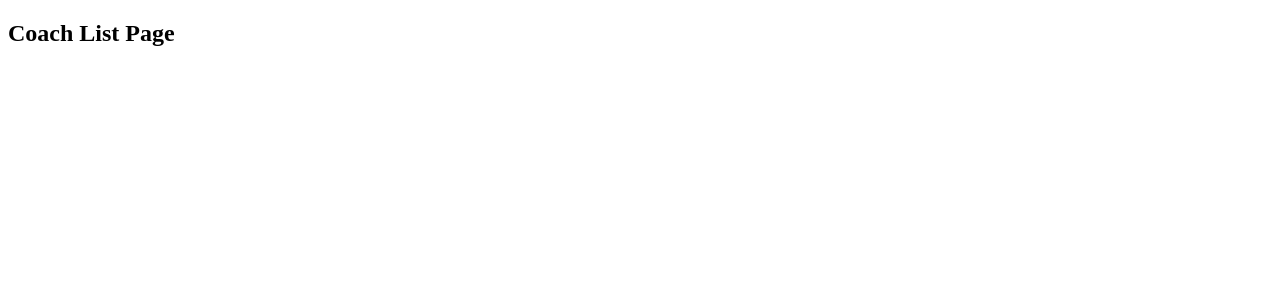
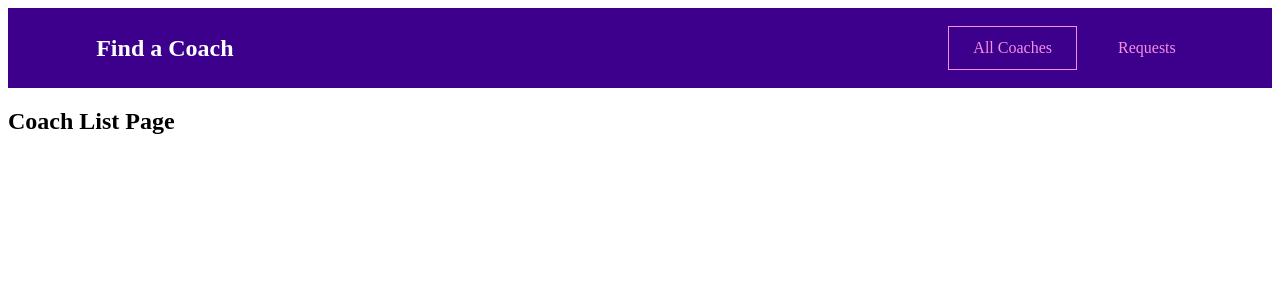
Before and after one commit to Trung-Hieu-Dev/vue-api-coach-management-app, a Vue app: page /coaches in a window 1280 px wide. Shown: the top 300 px of the page. Built offline with nearby package versions, Linux system fonts and the light colour scheme.

Commit message:
Creating and Styling TheHeader.vue

```diff
--- a/src/App.vue
+++ b/src/App.vue
@@ -1,3 +1,30 @@
 <template>
+  <TheHeader />
   <router-view></router-view>
 </template>
+
+<script>
+import TheHeader from './components/TheHeader';
+
+export default {
+  components: {
+    TheHeader,
+  },
+};
+</script>
+
+<style scoped>
+@import url('https://fonts.googleapis.com/css2?family=Roboto:wght@400;700&display=swap');
+
+* {
+  box-sizing: border-box;
+}
+
+html {
+  font-family: 'Roboto', sans-serif;
+}
+
+body {
+  margin: 0;
+}
+</style>
--- /dev/null
+++ b/src/components/TheHeader.vue
@@ -0,0 +1,72 @@
+<template>
+  <header>
+    <nav>
+      <h1><router-link to="/">Find a Coach</router-link></h1>
+      <ul>
+        <li><router-link to="/coaches">All Coaches</router-link></li>
+        <li><router-link to="/requests">Requests</router-link></li>
+      </ul>
+    </nav>
+  </header>
+</template>
+
+<style scoped>
+header {
+  width: 100%;
+  height: 5rem;
+  background-color: #3d008d;
+  display: flex;
+  justify-content: center;
+  align-items: center;
+}
+
+header a {
+  text-decoration: none;
+  color: #f391e3;
+  display: inline-block;
+  padding: 0.75rem 1.5rem;
+  border: 1px solid transparent;
+}
+
+a:active,
+a:hover,
+a.router-link-active {
+  border: 1px solid #f391e3;
+}
+
+h1 {
+  margin: 0;
+}
+
+h1 a {
+  color: white;
+  margin: 0;
+}
+
+h1 a:hover,
+h1 a:active,
+h1 a.router-link-active {
+  border-color: transparent;
+}
+
+header nav {
+  width: 90%;
+  margin: auto;
+  display: flex;
+  justify-content: space-between;
+  align-items: center;
+}
+
+header ul {
+  list-style: none;
+  margin: 0;
+  padding: 0;
+  display: flex;
+  justify-content: center;
+  align-items: center;
+}
+
+li {
+  margin: 0 0.5rem;
+}
+</style>
```
